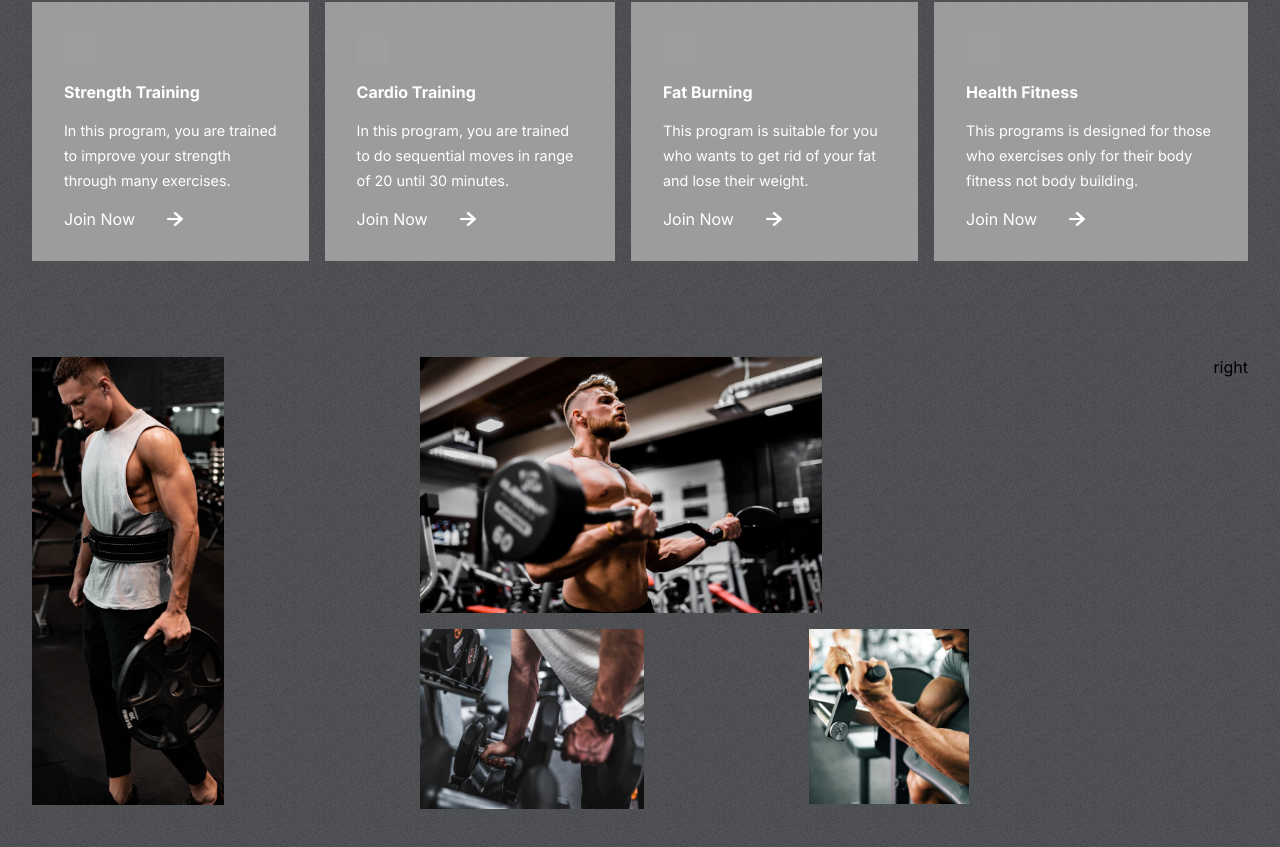
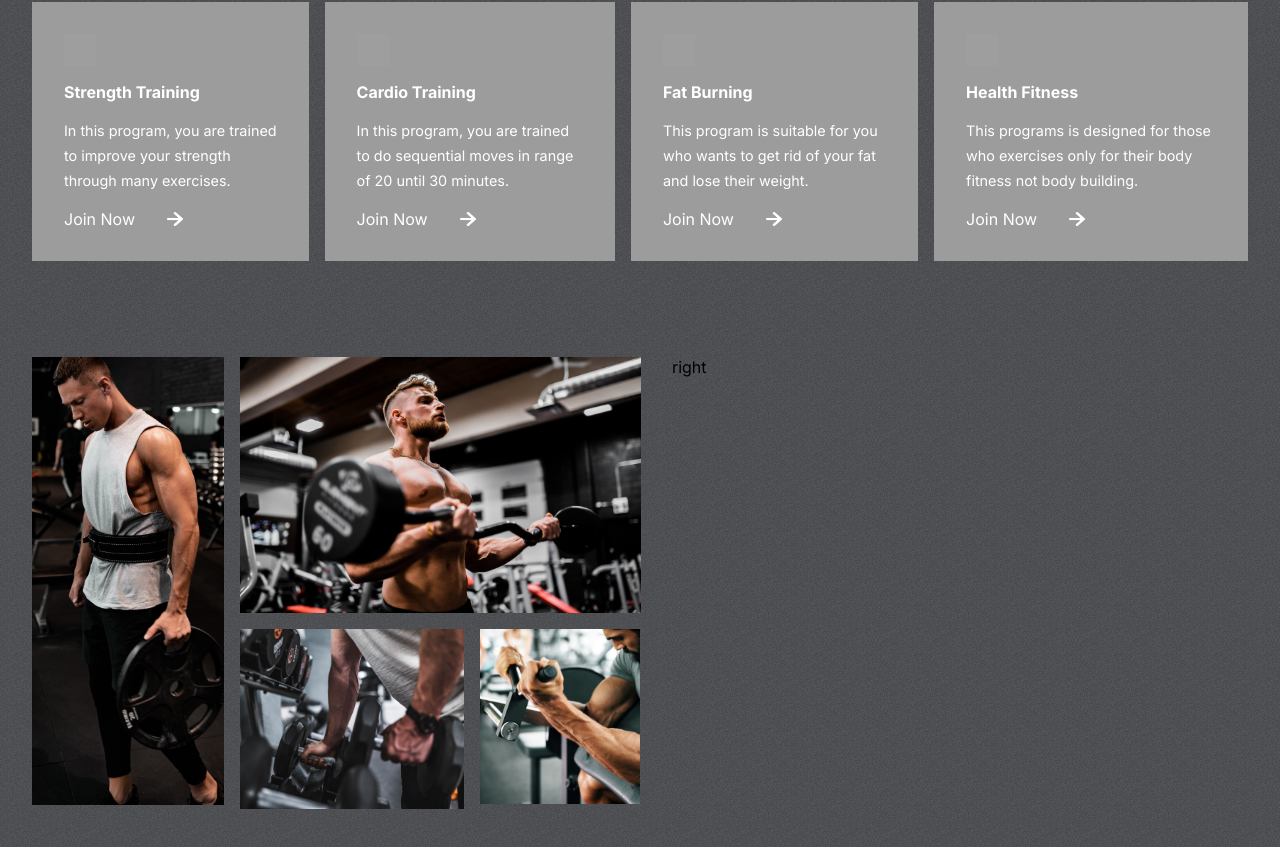
Before and after one commit to addis-ale/gym-app, a React (Create React App) app: page / in a window 1280 px wide. Shown: the part 906-1753 px from the top of the page. Built offline with nearby package versions, Linux system fonts and the light colour scheme; grey boxes are pictures that could not be loaded.

Commit message:
initial commit

```diff
--- a/src/components/Reasons/Reason.css
+++ b/src/components/Reasons/Reason.css
@@ -27,10 +27,11 @@
 .left-r > :nth-child(3) {
   width: 14rem;
   grid-column: 2/3;
-  grid-row: 2;
 }
 .left-r > :nth-child(4) {
   width: 10rem;
   grid-column: 3/4;
-  grid-row: 2;
 }
+.right-r {
+  flex: 1 1;
+}
```
